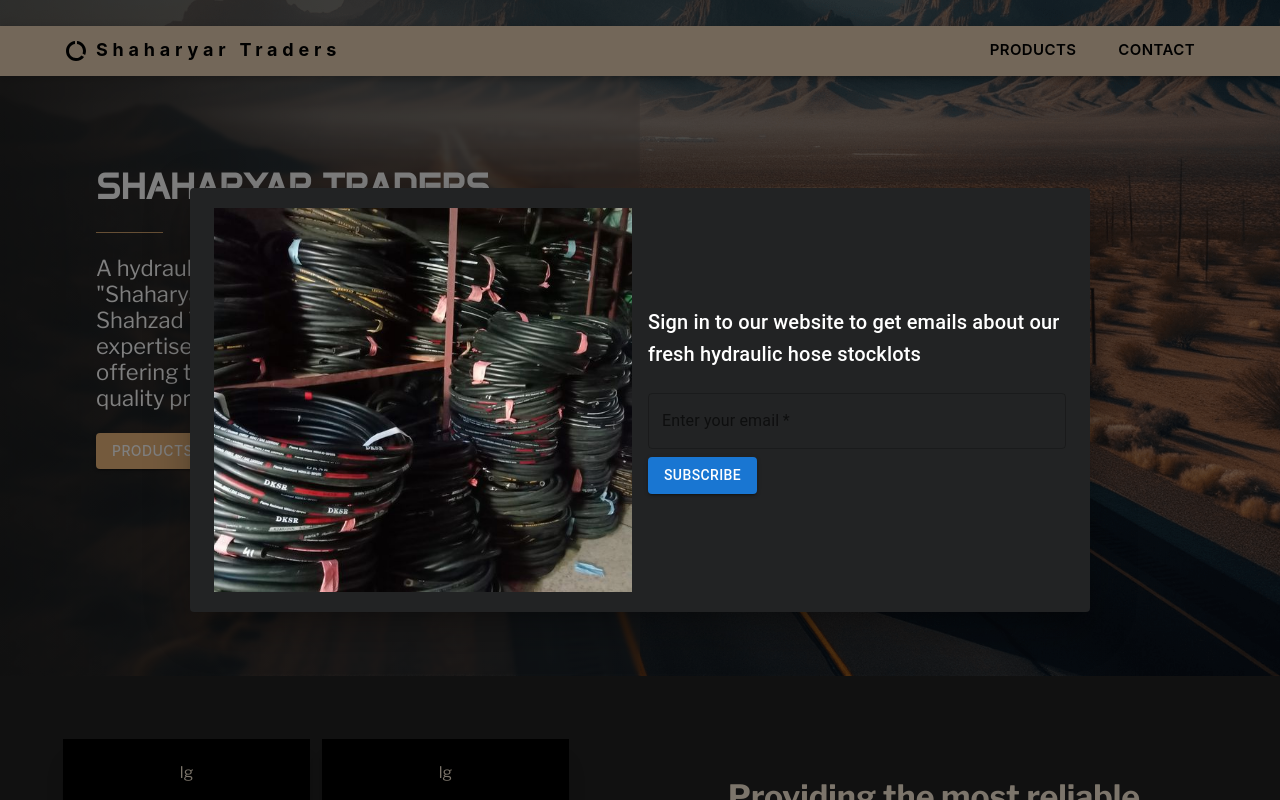
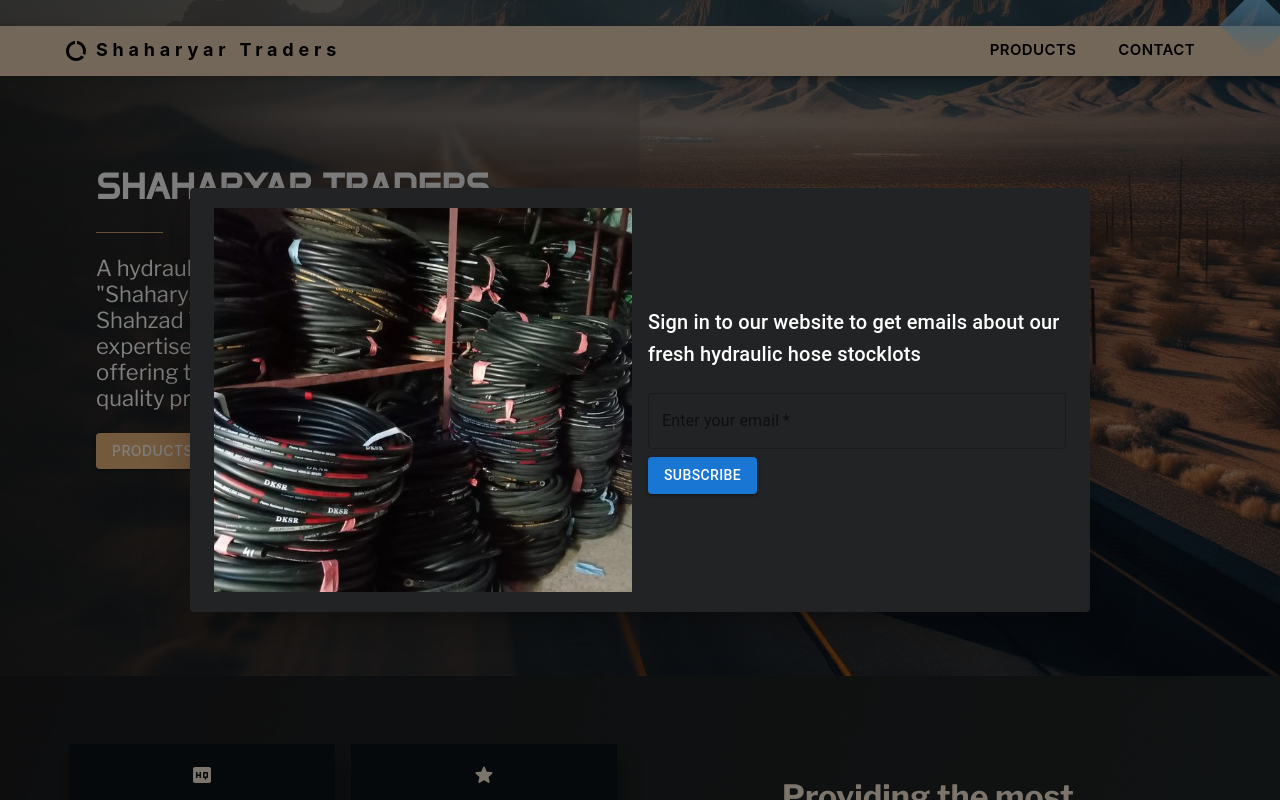
Before and after one commit to 1hamza-bit/shery, a React (Create React App) app: page / in a window 1280 px wide. Shown: the top 800 px of the page. Built offline with nearby package versions, Linux system fonts and the light colour scheme; a web font is replaced by a local one.

Commit message:
qualities

```diff
--- a/public/index.html
+++ b/public/index.html
@@ -26,7 +26,7 @@
     -->
     <title>Shahzad Trading Company</title>
   </head>
-  <body>
+  <body class="bg-gray-300 shadow-lg p-6">
     <noscript>You need to enable JavaScript to run this app.</noscript>
     <div id="root"></div>
     <!--
--- a/src/Components/Home/index.js
+++ b/src/Components/Home/index.js
@@ -9,7 +9,7 @@
 import gas from '../../Assets/gas.png'
 import canvas from '../../Assets/canvas.png'
 import React, { useState } from 'react';
-import { ArrowLeft, ArrowRight } from '@mui/icons-material';
+import { ArrowLeft, ArrowRight, HighQuality, HighQualityTwoTone, InstallDesktopOutlined, StarRounded } from '@mui/icons-material';
 
 const { Grid, Typography, Divider, Button, Card, CardActionArea, CardMedia, CardContent, Dialog, DialogTitle, DialogContent, DialogContentText, DialogActions, Slide } = require("@mui/material");
 
@@ -94,37 +94,50 @@
             </div>
 
             <Grid container spacing={2} className='second'>
-                <Grid item lg={6} md={6} sm={12} xs={12}>
-                    <Grid container spacing={1.5} className='boxes'>
+                <Grid item lg={6.5} md={6} sm={12} xs={12}>
+                    <Grid container spacing={2} className='boxes'>
                         <Grid item lg={6} md={6} sm={12} xs={12} >
-                            <div className='box shadow-xl'>
-                            lg
+                            <div className='box '>
+                                <HighQuality />
+                            <h2>High Quality</h2>
+                            <p>Choose rubber hoses made from high-quality materials to ensure durability and longevity.</p>
                             </div>
 
                         </Grid>
                         <Grid item lg={6} md={6} sm={12} xs={12} >
-                            <div className='box shadow-xl'>
-                            lg
+                        <div className='box '>
+                                <StarRounded />
+                            <h2> Industry Standards</h2>
+                            <p>Compliance with standards ensures that the hoses meet  safety and performance requirements</p>
                             </div>
 
                         </Grid>
                         <Grid item lg={6} md={6} sm={12} xs={12} >
-                            <div className='box shadow-xl'>
-                            lg
+                        <div className='box '>
+                                <HighQualityTwoTone />
+                            <h2>High Pressure</h2>
+                            <p> Choose hoses to handle the maximum working pressure of your system without  failure or leakage</p>
                             </div>
 
                         </Grid>
                         <Grid item lg={6} md={6} sm={12} xs={12} >
-                            <div className='box shadow-xl'>
-                            lg
+                        <div className='box '>
+                                <HighQuality />
+                            <h2>Compatibility</h2>
+                            <p>Look for hoses designed to handle various fluids, including water, oil, fuels, chemicals, and gases</p>
                             </div>
 
                         </Grid>
                     </Grid>
                 </Grid>
-                <Grid item lg={6} md={6} sm={12} xs={12}>
+                <Grid item lg={5} md={6} sm={12} xs={12}>
                         <div className='p-20 px-30 text-left'>
                             <h1>Providing the most reliable Rubber hoses by getting them from the best Manufacturers in the World</h1>
+                            <p>
+                            At Shaharyar Traders, we bring you unrivaled quality with our selection of rubber hoses sourced from top-tier manufacturers worldwide.
+                            Partnering with industry leaders renowned for their innovation
+                            and commitment to excellence, we ensure that each hose meets rigorous quality standards. Count on us to deliver reliable solutions for all your fluid transfer needs
+                            </p>
                         </div>
                 </Grid>
             </Grid>
--- a/src/Components/Home/index.scss
+++ b/src/Components/Home/index.scss
@@ -69,7 +69,7 @@
 
 .second {
     min-height: 480px;
-    background-color: rgb(34, 34, 34);
+    // box-shadow: inset 0px 0px 20px 5px rgba(135, 206, 250, 0.5); /* Light Blue Inner Shadow */
     text-align: center;
     /* padding-top: 10%; */
     color: antiquewhite;
@@ -77,12 +77,24 @@
     .boxes{
         padding: 10%;
         .box{
-            background-color: black;
-            padding: 10% 5%;
+            background-color: rgb(12, 18, 22);
+            padding: 7% 5%;
+            box-shadow: 8.0px 16.0px 16.0px hsla(0, 0%, 0%, 0.25);
         // box-shadow: 0px 2px 4px -1px rgba(211, 205, 205, 0.226), 0px 4px 5px 0px rgba(230, 222, 222, 0.219), 0px 1px 10px 0px rgba(59, 58, 58, 0.26) !important;
 
         }
     }
+}
+
+.second::before{
+    content: "";
+    position: absolute;
+    top: 0;
+    right: 0;
+    width: 50px; /* Adjust as needed */
+    height: 50px; /* Adjust as needed */
+    background: linear-gradient(to bottom right, rgba(135, 206, 250, 0.5) 0%, rgba(135, 206, 250, 0) 100%); /* Light Blue Shadow */
+    transform: rotate(45deg)
 }
 .card{
     margin: 8%;
--- a/src/index.css
+++ b/src/index.css
@@ -20,7 +20,9 @@
   -moz-osx-font-smoothing: grayscale;
   overflow-x: hidden;
   line-height: initial !important;
-  background-color: rgb(34, 34, 34);
+  background-color: rgb(14, 13, 13);
+  background: linear-gradient(to bottom right, rgba(7, 7, 12, 0.5), rgba(1, 82, 71, 0.1)), #2b2b2b; /* Dark Grey with Blue Gradient */
+
 
 }
 
```
